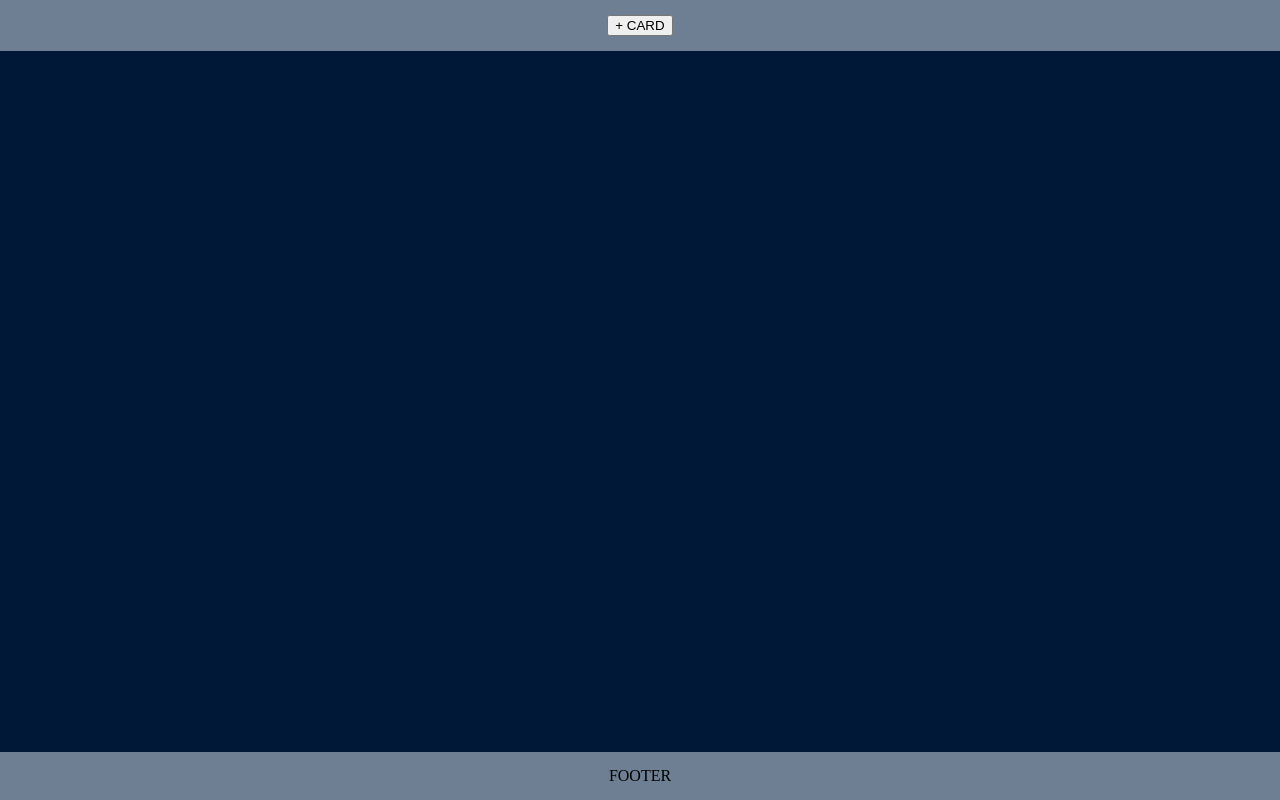
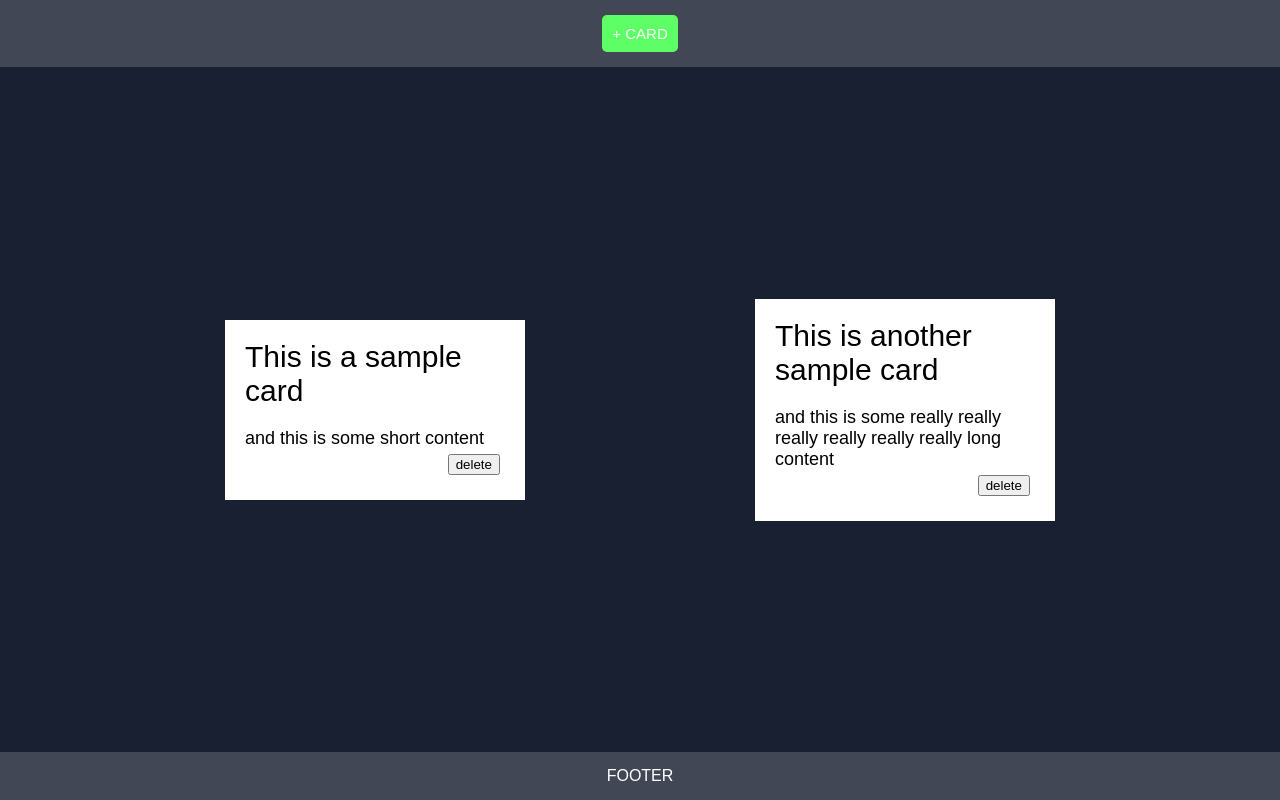
Before and after one commit to box-hill/card-collection, a plain HTML site: page index.html in a window 1280 px wide. Drawn offline with Linux system fonts and the light colour scheme.

Commit message:
basic functionality complete

```diff
--- a/script.js
+++ b/script.js
@@ -0,0 +1,52 @@
+class Card{
+    constructor(title, content){
+        this.title = title;
+        this.content = content;
+    }
+    createCard() {
+        // create card and its content
+        let container = document.querySelector('.container');
+        let card = document.createElement('div');
+        card.classList.add('card');
+
+        let cardTitle = document.createElement('div');
+        cardTitle.innerHTML = this.title;
+        cardTitle.classList.add('title');
+        let cardContent = document.createElement('div');
+        cardContent.classList.add('content');
+        cardContent.innerHTML = this.content;
+        card.appendChild(cardTitle);
+        card.appendChild(cardContent);
+        container.appendChild(card);
+
+        // create remove button
+        let button = document.createElement('button');
+
+        button.addEventListener('click', removeCard);
+        button.innerHTML = 'delete';
+        button.classList.add('remove-btn');
+        card.appendChild(button);
+
+        function removeCard(e){
+            e.target.getAttribute('data-index');
+            container.removeChild(card);
+        }
+    };
+
+
+
+}
+
+let card = new Card('This is a sample card', 'and this is some short content');
+card.createCard();
+
+let card2 = new Card('This is another sample card', 'and this is some really really really really really really long content');
+card2.createCard();
+
+let addButton = document.querySelector('#add-btn');
+addButton.addEventListener('click',()=>{
+    let title = prompt('Title: ') || 'Title';
+    let content = prompt('Content: ') || 'Content';
+    let newCard = new Card(title,content);
+    newCard.createCard();
+});
--- a/style.css
+++ b/style.css
@@ -1,25 +1,65 @@
 *{
     box-sizing:border-box;
+    font-family: sans-serif;
 }
 
 body{
     height: 100vh;
     margin: 0;
-    background-color:rgb(0, 24, 56);
+    background-color:rgb(25, 32, 49);
     display: flex;
     flex-direction: column;
     justify-content: space-between;
 }
 
 header, footer{
-    background-color: rgba(240, 248, 255, 0.459);
+    background-color: rgba(255, 255, 255, 0.178);
     text-align: center;
     padding: 15px;;
+    color: white;
 }
 
 .container{
     display: flex;
     flex-wrap: wrap;
-    justify-content: center;
-    background-color: white;
+    justify-content: space-evenly;
+    align-items: center;
+    /* background-color: rgba(255, 255, 255, 0.247); */
+    flex-shrink: 0;
+    gap: 15px;
+    margin: 10px;
 }
+
+.card {
+    background-color:rgb(255, 255, 255);
+    padding: 20px;
+    min-height: 100px;
+    min-width: 150px;
+    max-width: 300px;
+}
+
+.title {
+    margin-bottom: 20px;
+    font-size: 30px;
+    word-wrap:break-word;
+
+}
+
+.content {
+    font-size: 18px;
+    word-wrap:break-word;
+}
+
+.remove-btn {
+    margin: 5px;
+    float: right;
+}
+
+#add-btn {
+    padding: 10px;
+    font-size: 15px;
+    border: none;
+    border-radius: 5px;
+    background-color:rgb(94, 255, 102);
+    color: white;
+}
```
